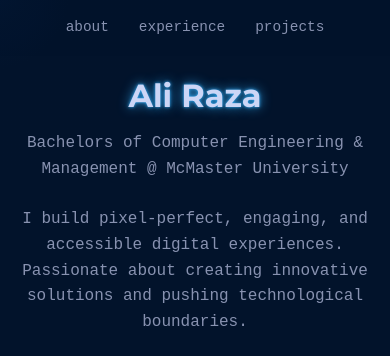
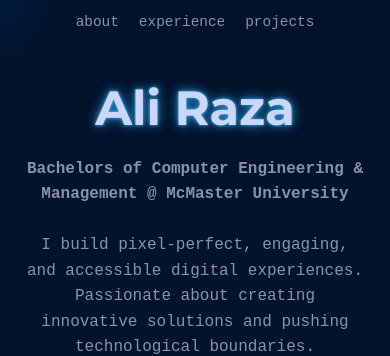
Before and after one commit to razas32/Portfolio, a plain HTML site: page index.html in a window 390 px wide. Shown: the top 356 px of the page. Drawn offline with Linux system fonts and the light colour scheme.

Commit message:
updated resume & half screen viewing

```diff
--- a/global.css
+++ b/global.css
@@ -5,7 +5,7 @@
     --heading-color: #ccd6f6;
     --highlight-color: #e3e7f7;
     --glow-color: #35b2ff;
-    --cursor-glow-color: #081a3f1e;
+    --cursor-glow-color: #09265e3d;
 }
 
 * {
@@ -13,6 +13,10 @@
     padding: 0;
     box-sizing: border-box;
 }
+
+html {
+    scroll-behavior: smooth;
+  }
 
 body {
     font-family: 'SF Mono', 'Fira Code', 'Fira Mono', 'Roboto Mono', monospace;
@@ -400,14 +404,17 @@ nav ul li a:hover {
 
 @media (max-width: 1200px) {
     .container {
-        width: 100%;
-        margin-left: 0;
+        width: 97%;
+        max-width: none;
+        margin: 0 auto;
+        padding: 0 20px;
     }
 
     .header-content {
-        flex-direction: column;
+        flex-direction: row;
+        justify-content: space-between;
         align-items: center;
-        gap: 20px; /* Reduced gap for mobile */
+        gap: 20px;
     }
 
     .text-content {
@@ -418,7 +425,52 @@ nav ul li a:hover {
     .profile-picture {
         margin-left: 0;
     }
+
+    .text-content {
+        max-width: 50%;
+    }
+
+    nav {
+        padding: 10px 0;
+    }
+
+    nav ul li {
+        margin: 0 10px;
+    }
+
+    h1 {
+        font-size: 3.5rem;
+        margin-bottom: 15px;
+    }
+
+    h2 {
+        font-size: 2rem;
+    }
+
+    .profile-picture {
+        width: 300px;
+        height: 412px;
+    }
+
+    .header-content {
+        flex-direction: row;
+        justify-content: center; /* Center content horizontally */
+        align-items: center;
+        gap: 5%; /* Use percentage for more flexible spacing */
+    }
+
+    .profile-img {
+        width: 100%;
+        height: auto;
+    }
+
+
+
+
+
+
 }
+
 
 @media (max-width: 768px) {
     header {
@@ -432,6 +484,10 @@ nav ul li a:hover {
 
     .container {
         padding-top: 0px; /* Remove extra padding */
+    }
+
+    .section {
+        padding: 40px 0;
     }
 
     .header-content {
@@ -486,7 +542,8 @@ nav ul li a:hover {
     }
 
     h1 {
-        font-size: 2rem;
+        font-size: 3rem;
+        margin-bottom: 10px;
     }
 
     h2 {
@@ -515,6 +572,8 @@ nav ul li a:hover {
 
 }
 
+
+
 @keyframes fadeIn {
     to {
         opacity: 0.2;
--- a/index.html
+++ b/index.html
@@ -35,7 +35,7 @@
             <div class="header-content">
                 <div class="text-content">
                     <h1>Ali Raza</h1>
-                    <p>
+                    <p style="font-weight: 600;">
                         Bachelors of Computer Engineering & Management @ McMaster University
                     </p>
                     <p style="margin-top: 25px;">
@@ -256,7 +256,7 @@
                     <span class="team-size"><i class="fas fa-users"></i> 2</span>
                     <span class="project-timeline"><i class="far fa-calendar-alt"></i> January 2023 - March 2023</span>
                 </div>
-                <p>Collaborated with a partner to create a charity, Kinship Canada. This is a custom payment processing system compliant with Canada Revenue Agency (CRA) regulations. This was my first dive into web development. Using TypeScript and Node.js, we've created a scalable solution that efficiently handles transactions, tracks donations, and manages donor information. Using Stripe, we managed financial operations and enhanced donor management capabilities. This project showcases my learning in full-stack development, regulatory compliance implementation, and effective teamwork.</p>
+                <p>Collaborated with a partner to create a charity, Kinship Canada. This is a custom payment processing system compliant with Canada Revenue Agency (CRA) regulations. This was my first deep dive into full-stack development. Using TypeScript and Node.js, we've created a scalable solution that efficiently handles transactions, tracks donations, and manages donor information. Using Stripe, we managed financial operations and enhanced donor management capabilities. This project showcases my learning in full-stack development, regulatory compliance implementation, and effective teamwork.</p>
                 <div class="skill-tags">
                     <span class="skill-tag">Javascript</span>
                     <span class="skill-tag">Typescript</span>
@@ -286,7 +286,7 @@
                     <span class="skill-tag">Python</span>
                     <span class="skill-tag">Tkinter</span>
                     <span class="skill-tag">pySerial</span>
-                    <span class="skill-tag">Graphical User Interfance (GUI) Design</span>
+                    <span class="skill-tag">Graphical User Interface (GUI) Design</span>
                 </div>
                 <a href="https://github.com/shoongi/3K04_Project" class="project-link" target="_blank">
                     <i class="fab fa-github"></i> View on GitHub
```
Also changed, not shown: 1 other file.
